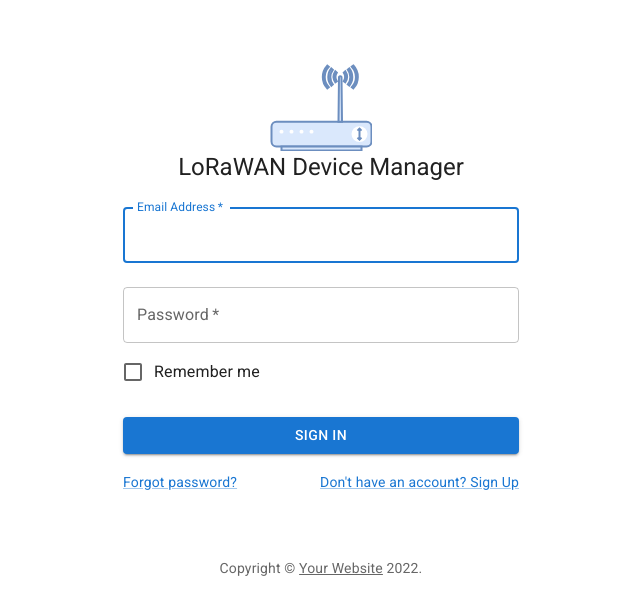
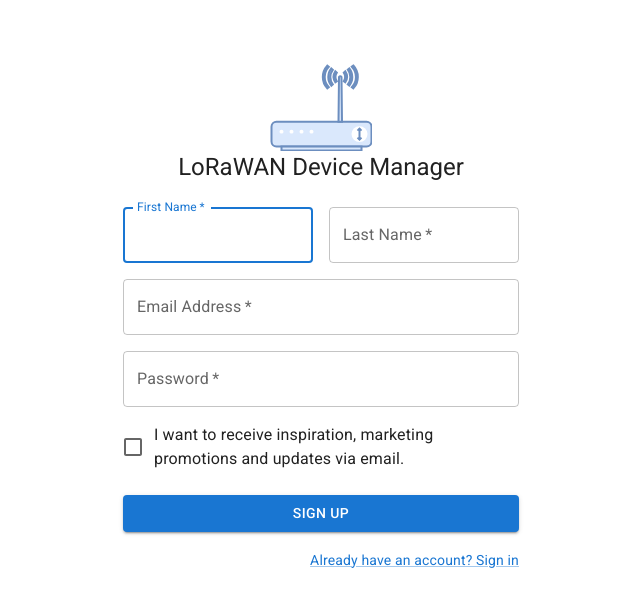
Before and after one commit to GuilhermeRoque/iot-app, a React (Create React App) app: page /singup in a window 1280 px wide. Shown: the top 614 px of the page, without its empty margins (319-959 px from the left). Built offline with nearby package versions, Linux system fonts and the light colour scheme.

Commit message:
Add client-side-routing and remove copyright

```diff
--- a/package.json
+++ b/package.json
@@ -13,6 +13,7 @@
     "axios": "^0.25.0",
     "react": "^17.0.2",
     "react-dom": "^17.0.2",
+    "react-router-dom": "^6.3.0",
     "react-scripts": "5.0.0",
     "web-vitals": "^2.1.4"
   },
--- a/src/App.js
+++ b/src/App.js
@@ -1,11 +1,21 @@
+import * as React from 'react';
+import { BrowserRouter as Router, Route, Link, Routes } from "react-router-dom";
 import Login from "./components/Login/Login"
+import SignUp from './components/SingUp/SingUp';
 
-function App() {
-  return (
-    <div>
-      <Login></Login>
-    </div>
-  );
+
+class App extends React.Component{
+  render() {
+    return (
+      <Router>
+        <Routes>
+          <Route path="/" element={<Login/>}></Route>
+          <Route path="/login" element={<Login/>}></Route>
+          <Route path="/singup" element={<SignUp/>}></Route>
+        </Routes>
+      </Router>
+    );
+  }
 }
 
 export default App;
--- a/src/components/Login/Login.js
+++ b/src/components/Login/Login.js
@@ -12,6 +12,7 @@
 import { createTheme, ThemeProvider } from '@mui/material/styles';
 import {ReactComponent as LogoSVG} from "../../assets/iotManager.svg";
 import api from "../../services/api";
+import { Alert } from '@mui/material';
 
 function Copyright(props) {
   return (
@@ -43,7 +44,10 @@
       console.log("AUTH",response.get("Authorization"))
       // localStorage.setItem("token",response.headers)
     })
-    .catch(error => console.log(error))
+    .catch(error => {
+      // <Alert onClose={() => {}}>This is a success alert — check it out!</Alert>
+      console.log("Error", error)
+    })
   };
 
   return (
@@ -98,20 +102,20 @@
               Sign In
             </Button>
             <Grid container>
-              <Grid item xs>
+              {/* <Grid item xs>
                 <Link href="#" variant="body2">
                   Forgot password?
                 </Link>
-              </Grid>
+              </Grid> */}
               <Grid item>
-                <Link href="#" variant="body2">
+                <Link href="singup" variant="body2">
                   {"Don't have an account? Sign Up"}
                 </Link>
               </Grid>
             </Grid>
           </Box>
         </Box>
-        <Copyright sx={{ mt: 8, mb: 4 }} />
+        {/* <Copyright sx={{ mt: 8, mb: 4 }} /> */}
       </Container>
     </ThemeProvider>
   );
--- /dev/null
+++ b/src/components/SingUp/SingUp.js
@@ -0,0 +1,131 @@
+import * as React from 'react';
+import Button from '@mui/material/Button';
+import { Alert } from '@mui/material';
+import CssBaseline from '@mui/material/CssBaseline';
+import TextField from '@mui/material/TextField';
+import FormControlLabel from '@mui/material/FormControlLabel';
+import Checkbox from '@mui/material/Checkbox';
+import Link from '@mui/material/Link';
+import Grid from '@mui/material/Grid';
+import Box from '@mui/material/Box';
+import Typography from '@mui/material/Typography';
+import Container from '@mui/material/Container';
+import { createTheme, ThemeProvider } from '@mui/material/styles';
+import {ReactComponent as LogoSVG} from "../../assets/iotManager.svg";
+
+// function Copyright(props) {
+//   return (
+//     <Typography variant="body2" color="text.secondary" align="center" {...props}>
+//       {'Copyright © '}
+//       <Link color="inherit" href="https://mui.com/">
+//         Your Website
+//       </Link>{' '}
+//       {new Date().getFullYear()}
+//       {'.'}
+//     </Typography>
+//   );
+// }
+
+const theme = createTheme();
+
+export default function SignUp() {
+  const handleSubmit = (event) => {
+    event.preventDefault();
+    const data = new FormData(event.currentTarget);
+    console.log({
+      email: data.get('email'),
+      password: data.get('password'),
+    });
+  };
+
+  return (
+    <ThemeProvider theme={theme}>
+      <Container component="main" maxWidth="xs">
+        <CssBaseline />
+        <Box
+          sx={{
+            marginTop: 8,
+            display: 'flex',
+            flexDirection: 'column',
+            alignItems: 'center',
+          }}
+        >
+          {/* <Avatar sx={{ m: 1, bgcolor: 'secondary.main' }}> */}
+            <LogoSVG />
+          {/* </Avatar> */}
+          <Typography component="h1" variant="h5">
+          LoRaWAN Device Manager
+          </Typography>
+          <Box component="form" noValidate onSubmit={handleSubmit} sx={{ mt: 3 }}>
+            <Grid container spacing={2}>
+              <Grid item xs={12} sm={6}>
+                <TextField
+                  autoComplete="given-name"
+                  name="firstName"
+                  required
+                  fullWidth
+                  id="firstName"
+                  label="First Name"
+                  autoFocus
+                />
+              </Grid>
+              <Grid item xs={12} sm={6}>
+                <TextField
+                  required
+                  fullWidth
+                  id="lastName"
+                  label="Last Name"
+                  name="lastName"
+                  autoComplete="family-name"
+                />
+              </Grid>
+              <Grid item xs={12}>
+                <TextField
+                  required
+                  fullWidth
+                  id="email"
+                  label="Email Address"
+                  name="email"
+                  autoComplete="email"
+                />
+              </Grid>
+              <Grid item xs={12}>
+                <TextField
+                  required
+                  fullWidth
+                  name="password"
+                  label="Password"
+                  type="password"
+                  id="password"
+                  autoComplete="new-password"
+                />
+              </Grid>
+              <Grid item xs={12}>
+                <FormControlLabel
+                  control={<Checkbox value="allowExtraEmails" color="primary" />}
+                  label="I want to receive inspiration, marketing promotions and updates via email."
+                />
+              </Grid>
+            </Grid>
+            <Button
+                type="submit"
+                fullWidth
+                variant="contained"
+                sx={{ mt: 3, mb: 2 }}
+            >
+            Sign Up
+            </Button>
+            <Grid container justifyContent="flex-end">
+              <Grid item>
+                <Link href="login" variant="body2">
+                  Already have an account? Sign in
+                </Link>
+              </Grid>
+            </Grid>
+          </Box>
+        </Box>
+        {/* <Copyright sx={{ mt: 5 }} /> */}
+      </Container>
+    </ThemeProvider>
+  );
+}
```
Also changed, not shown: 1 other file (tests, documents, lock files or other folders).
